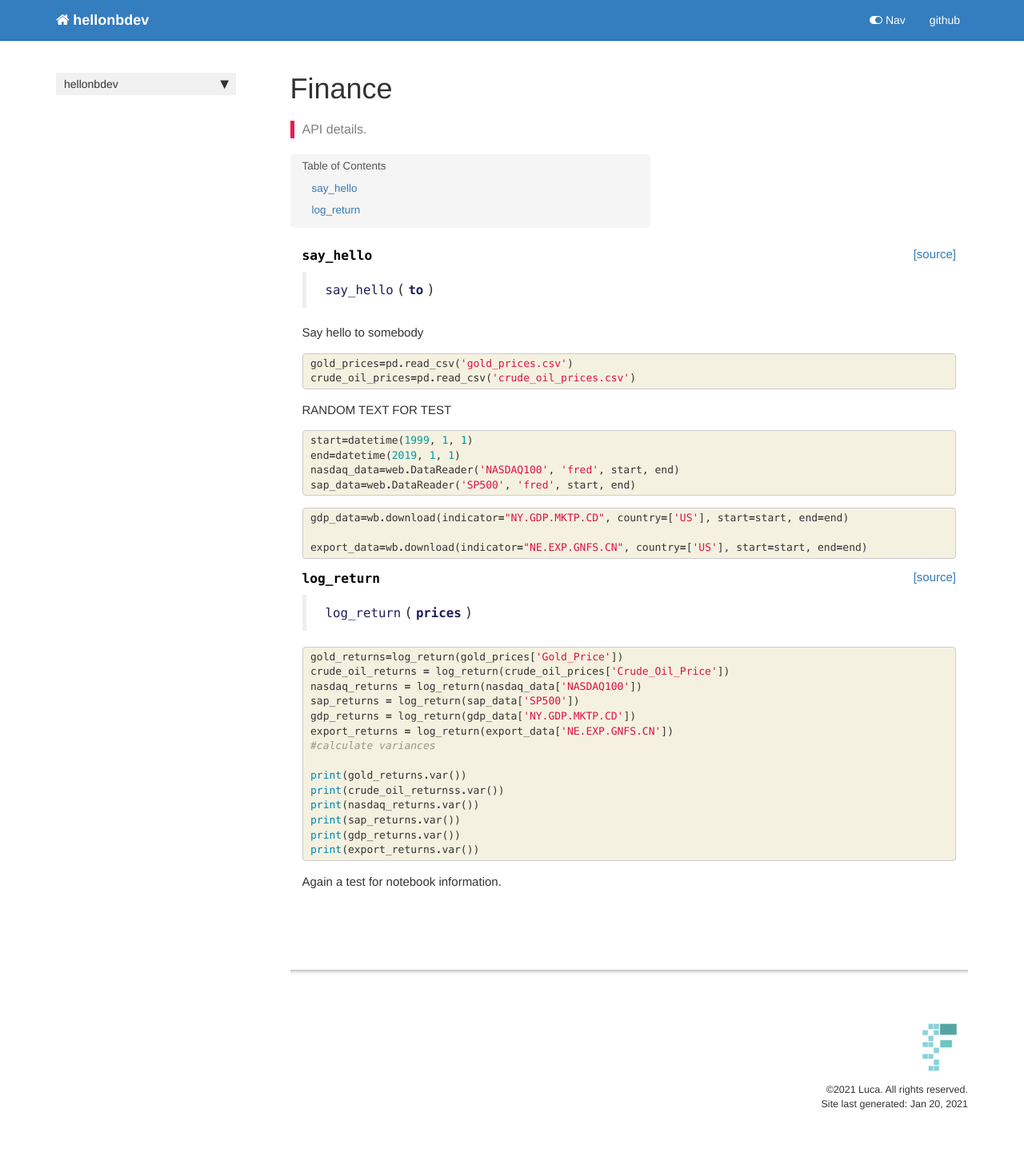
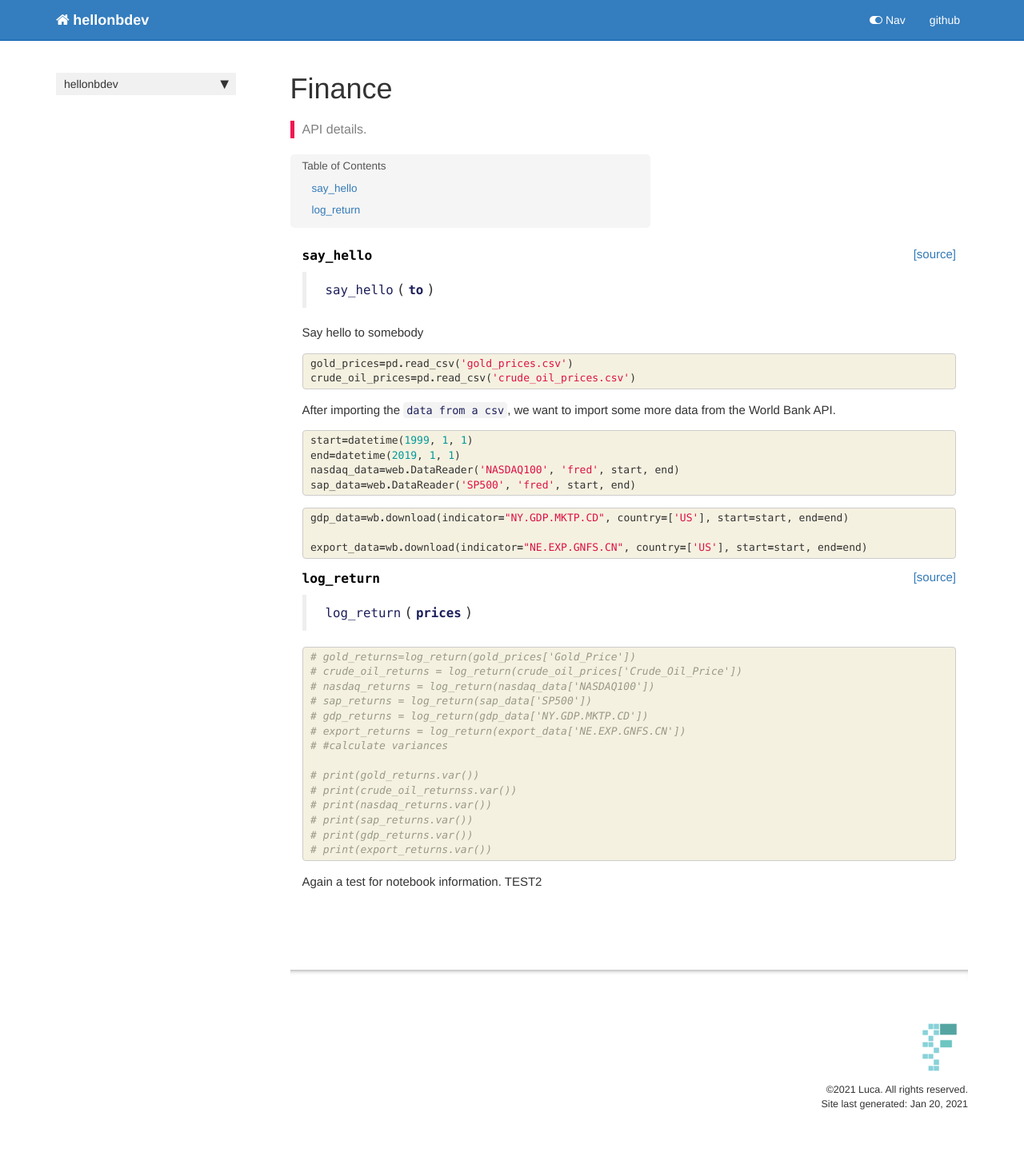
Before and after one commit to PeritotZena/hellonbdev, a Jekyll site: the page built from docs/core.html, in a window 1280 px wide. Shown: the whole page at 80% size. Built offline with Jekyll 4.4.1, drawn with Linux system fonts in a browser that asks for light colours; nearby versions of some CDN libraries; comment, search, counter and statistics services are not loaded.

Commit message:
second test

```diff
--- a/docs/core.html
+++ b/docs/core.html
@@ -40,7 +40,7 @@ nb_path: "00_core.ipynb"
 
 
 <div class="output_markdown rendered_html output_subarea ">
-<h4 id="say_hello" class="doc_header"><code>say_hello</code><a href="https://github.com/PeritotZena/hellonbdev/tree/master/hellonbdev/core.py#L6" class="source_link" style="float:right">[source]</a></h4><blockquote><p><code>say_hello</code>(<strong><code>to</code></strong>)</p>
+<h4 id="say_hello" class="doc_header"><code>say_hello</code><a href="https://github.com/Zena3/hellonbdev/tree/master/hellonbdev/core.py#L6" class="source_link" style="float:right">[source]</a></h4><blockquote><p><code>say_hello</code>(<strong><code>to</code></strong>)</p>
 </blockquote>
 <p>Say hello to somebody</p>
 
@@ -88,7 +88,7 @@ nb_path: "00_core.ipynb"
 
 <div class="cell border-box-sizing text_cell rendered"><div class="inner_cell">
 <div class="text_cell_render border-box-sizing rendered_html">
-<p>RANDOM TEXT FOR TEST</p>
+<p>After importing the <code>data from a csv</code>, we want to import some more data from the World Bank API.</p>
 
 </div>
 </div>
@@ -143,7 +143,7 @@ nb_path: "00_core.ipynb"
 
 
 <div class="output_markdown rendered_html output_subarea ">
-<h4 id="log_return" class="doc_header"><code>log_return</code><a href="https://github.com/PeritotZena/hellonbdev/tree/master/hellonbdev/core.py#L22" class="source_link" style="float:right">[source]</a></h4><blockquote><p><code>log_return</code>(<strong><code>prices</code></strong>)</p>
+<h4 id="log_return" class="doc_header"><code>log_return</code><a href="https://github.com/Zena3/hellonbdev/tree/master/hellonbdev/core.py#L22" class="source_link" style="float:right">[source]</a></h4><blockquote><p><code>log_return</code>(<strong><code>prices</code></strong>)</p>
 </blockquote>
 
 </div>
@@ -170,20 +170,20 @@ nb_path: "00_core.ipynb"
 
 <div class="inner_cell">
     <div class="input_area">
-<div class=" highlight hl-ipython3"><pre><span></span><span class="n">gold_returns</span><span class="o">=</span><span class="n">log_return</span><span class="p">(</span><span class="n">gold_prices</span><span class="p">[</span><span class="s1">&#39;Gold_Price&#39;</span><span class="p">])</span>
-<span class="n">crude_oil_returns</span> <span class="o">=</span> <span class="n">log_return</span><span class="p">(</span><span class="n">crude_oil_prices</span><span class="p">[</span><span class="s1">&#39;Crude_Oil_Price&#39;</span><span class="p">])</span>
-<span class="n">nasdaq_returns</span> <span class="o">=</span> <span class="n">log_return</span><span class="p">(</span><span class="n">nasdaq_data</span><span class="p">[</span><span class="s1">&#39;NASDAQ100&#39;</span><span class="p">])</span>
-<span class="n">sap_returns</span> <span class="o">=</span> <span class="n">log_return</span><span class="p">(</span><span class="n">sap_data</span><span class="p">[</span><span class="s1">&#39;SP500&#39;</span><span class="p">])</span>
-<span class="n">gdp_returns</span> <span class="o">=</span> <span class="n">log_return</span><span class="p">(</span><span class="n">gdp_data</span><span class="p">[</span><span class="s1">&#39;NY.GDP.MKTP.CD&#39;</span><span class="p">])</span>
-<span class="n">export_returns</span> <span class="o">=</span> <span class="n">log_return</span><span class="p">(</span><span class="n">export_data</span><span class="p">[</span><span class="s1">&#39;NE.EXP.GNFS.CN&#39;</span><span class="p">])</span>
-<span class="c1">#calculate variances</span>
+<div class=" highlight hl-ipython3"><pre><span></span><span class="c1"># gold_returns=log_return(gold_prices[&#39;Gold_Price&#39;])</span>
+<span class="c1"># crude_oil_returns = log_return(crude_oil_prices[&#39;Crude_Oil_Price&#39;])</span>
+<span class="c1"># nasdaq_returns = log_return(nasdaq_data[&#39;NASDAQ100&#39;])</span>
+<span class="c1"># sap_returns = log_return(sap_data[&#39;SP500&#39;])</span>
+<span class="c1"># gdp_returns = log_return(gdp_data[&#39;NY.GDP.MKTP.CD&#39;])</span>
+<span class="c1"># export_returns = log_return(export_data[&#39;NE.EXP.GNFS.CN&#39;])</span>
+<span class="c1"># #calculate variances</span>
 
-<span class="nb">print</span><span class="p">(</span><span class="n">gold_returns</span><span class="o">.</span><span class="n">var</span><span class="p">())</span>
-<span class="nb">print</span><span class="p">(</span><span class="n">crude_oil_returnss</span><span class="o">.</span><span class="n">var</span><span class="p">())</span>
-<span class="nb">print</span><span class="p">(</span><span class="n">nasdaq_returns</span><span class="o">.</span><span class="n">var</span><span class="p">())</span>
-<span class="nb">print</span><span class="p">(</span><span class="n">sap_returns</span><span class="o">.</span><span class="n">var</span><span class="p">())</span>
-<span class="nb">print</span><span class="p">(</span><span class="n">gdp_returns</span><span class="o">.</span><span class="n">var</span><span class="p">())</span>
-<span class="nb">print</span><span class="p">(</span><span class="n">export_returns</span><span class="o">.</span><span class="n">var</span><span class="p">())</span>
+<span class="c1"># print(gold_returns.var())</span>
+<span class="c1"># print(crude_oil_returnss.var())</span>
+<span class="c1"># print(nasdaq_returns.var())</span>
+<span class="c1"># print(sap_returns.var())</span>
+<span class="c1"># print(gdp_returns.var())</span>
+<span class="c1"># print(export_returns.var())</span>
 </pre></div>
 
     </div>
@@ -195,7 +195,7 @@ nb_path: "00_core.ipynb"
 
 <div class="cell border-box-sizing text_cell rendered"><div class="inner_cell">
 <div class="text_cell_render border-box-sizing rendered_html">
-<p>Again a test for notebook information.</p>
+<p>Again a test for notebook information. TEST2</p>
 
 </div>
 </div>
--- a/hellonbdev/_nbdev.py
+++ b/hellonbdev/_nbdev.py
@@ -7,8 +7,8 @@ index = {"say_hello": "00_core.ipynb",
 
 modules = ["core.py"]
 
-doc_url = "https://PeritotZena.github.io/hellonbdev/"
+doc_url = "https://Zena3.github.io/hellonbdev/"
 
-git_url = "https://github.com/PeritotZena/hellonbdev/tree/master/"
+git_url = "https://github.com/Zena3/hellonbdev/tree/master/"
 
 def custom_doc_links(name): return None
```
Also changed, not shown: docs/index.html (+26 -1 lines), README.md, 3 other files.
